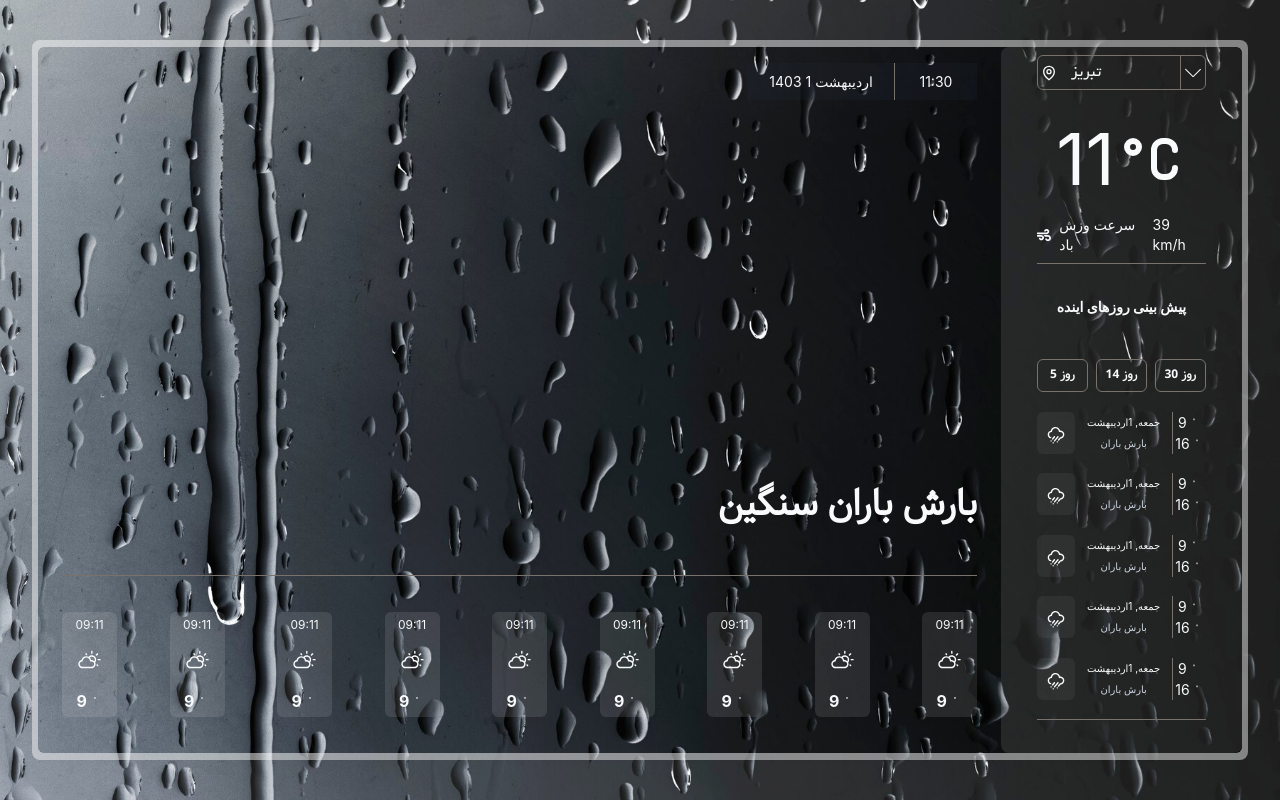
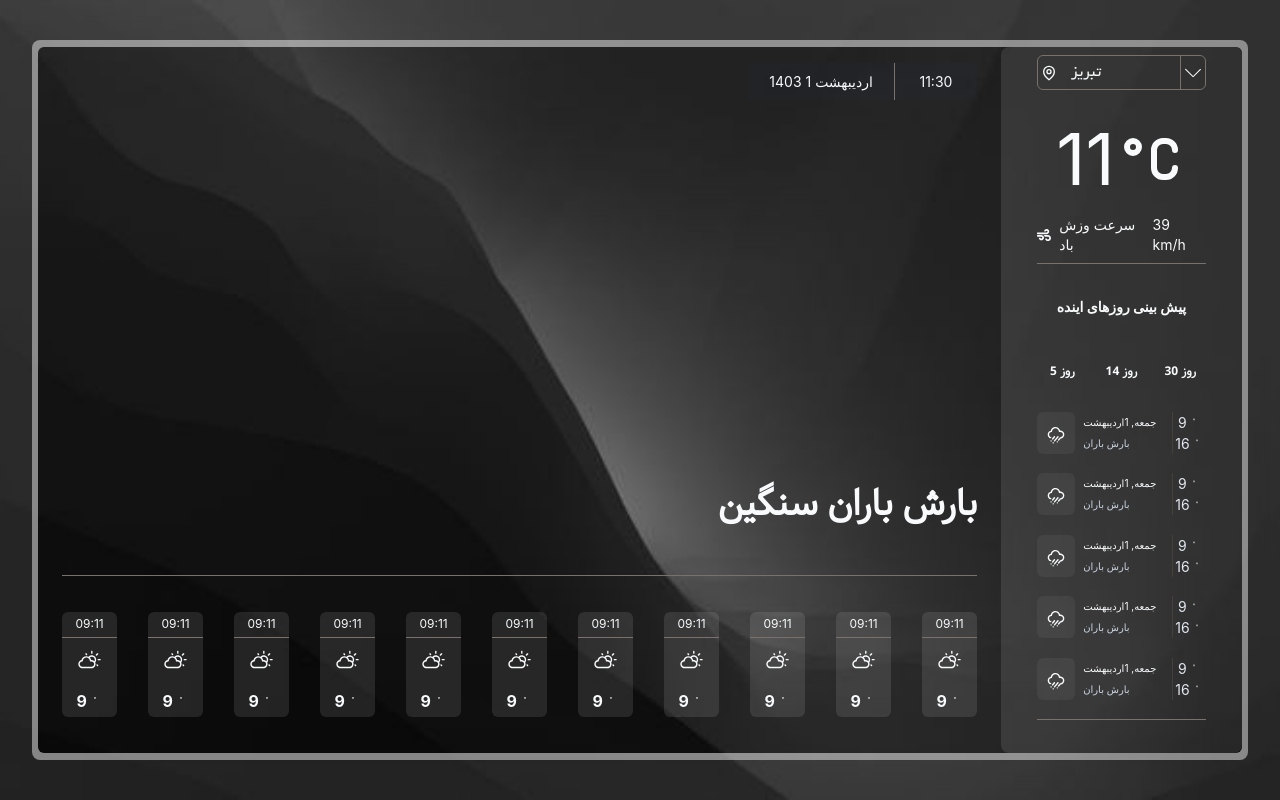
Before and after one commit to soheila-entezar/weather, a React (Create React App) app in the folder client/: page / in a window 1280 px wide. Built offline with nearby package versions, Linux system fonts and the light colour scheme.

Commit message:
fix css detail

```diff
--- a/client/src/App.css
+++ b/client/src/App.css
@@ -78,7 +78,7 @@
   font-style: normal;
 }
 .backImage{
-  background-image: url('../public/Images/rainy\ glass.png');
+  background-image: url('../public/Images/image_02_06_2024_941.jpg');
   background-size: cover;
   background-position: center;
   background-repeat: no-repeat;
--- a/client/src/Components/DailyWeatherOverview/DailyWeatherOverview.js
+++ b/client/src/Components/DailyWeatherOverview/DailyWeatherOverview.js
@@ -28,7 +28,8 @@ function DailyWeatherOverview() {
           <SelctedWeathersTimeStatus />
           <SelctedWeathersTimeStatus />
           <SelctedWeathersTimeStatus />
-
+          <SelctedWeathersTimeStatus />
+          <SelctedWeathersTimeStatus />
         </div>
       </div>
     </div>
--- a/client/src/Components/ForecastTimeRange/ForecastTimeRange.js
+++ b/client/src/Components/ForecastTimeRange/ForecastTimeRange.js
@@ -9,15 +9,15 @@ function ForecastTimeRange() {
       <div className="w-[20%] rounded-md text-slate-50 bg-opacity-5 bg-white text-2xl flex flex-grow items-center justify-center">
         <WiRainWind />
       </div>
-      <div className="w-[55%] flex flex-grow items-center justify-center flex-wrap">
+      <div className="w-[55%] flex flex-grow items-center justify-startr flex-wrap pl-2">
         <div className="text-[10px] text-slate-50">جمعه, 1اردیبهشت</div>
         <div className="text-[10px] text-slate-300">بارش باران</div>
       </div>
-      <div className="w-[20%] border-l-[1px] border-stone-500  ">
-        <div className="w-[100%] text-[14px] text-slate-50 flex justify-center  flex-grow items-center">9 <WiDegrees />
+      <div className="w-[20%] border-l-[1px] border-stone-700  ">
+        <div className="w-[100%] text-[14px] text-slate-200 flex justify-center  flex-grow items-center">9 <WiDegrees />
 
         </div>
-        <div className=" w-[100%] text-[14px] text-slate-50 flex justify-center flex-grow items-center">16 <WiDegrees />
+        <div className=" w-[100%] text-[14px] text-slate-200 flex justify-center flex-grow items-center">16 <WiDegrees />
 
         </div>
       </div>
--- a/client/src/Components/SelctedWeathersTimeStatus/SelctedWeathersTimeStatus.js
+++ b/client/src/Components/SelctedWeathersTimeStatus/SelctedWeathersTimeStatus.js
@@ -4,7 +4,7 @@ import { WiDegrees } from "react-icons/wi";
 function SelctedWeathersTimeStatus() {
   return (
     <div className="w-[30%] md:w-[6%] h-[30%] md:h-[60%] bg-white  bg-opacity-10 rounded-md flex justify-center flex-wrap">
-      <div className=" w-[100%] h-[25%] text-slate-50 flex flex-grow justify-center items-center text-[12px]">09:11</div>
+      <div className=" w-[80%] h-[25%] text-slate-50 flex flex-grow justify-center items-center text-[12px]  border-b-[1px] border-stone-500 ">09:11</div>
       <div className="w-[45%] h-[40%] text-slate-50 flex flex-grow justify-center items-center text-[25px] "><WiDayCloudy /></div>
       <div className="w-[100%] h-[25%] text-slate-50 flex flex-grow justify-center items-center font-bold">9<WiDegrees /></div>
     </div>
--- a/client/src/Components/WeatherForecast/WeatherForecast.js
+++ b/client/src/Components/WeatherForecast/WeatherForecast.js
@@ -8,13 +8,13 @@ function WeatherForecast() {
       پیش بینی روزهای اینده
     </div>
     <div className=" w-[100%] h-[8%] flex justify-between">
-      <button className="w-[30%]  border-[1px] border-stone-500 rounded-md  text-slate-50 text-[12px] font-['samimBoldWoff2']">
+      <button className="w-[30%] h-[80%] border-[1px]  rounded-md  border-none hover:bg-opacity-[0.5] hover:bg-neutral-800 text-slate-50 text-[12px] font-['samimBoldWoff2'] ">
         5 روز
       </button>
-      <button className="w-[30%]  border-[1px] border-stone-500 rounded-md text-slate-50 text-[12px] font-['samimBoldWoff2']">
+      <button className="w-[30%] h-[80%] border-[1px]  border-none  rounded-md hover:bg-opacity-[0.5] hover:bg-neutral-800 text-slate-50 text-[12px] font-['samimBoldWoff2']">
         14 روز
       </button>
-      <button className="w-[30%]  border-[1px] border-stone-500 rounded-md text-slate-50 text-[12px] font-['samimBoldWoff2']">
+      <button className="w-[30%] h-[80%] border-[1px]  border-none  rounded-md hover:bg-opacity-[0.5] hover:bg-neutral-800 text-slate-50 text-[12px] font-['samimBoldWoff2']">
         30 روز
       </button>
     </div>
```
Also changed, not shown: client/public/Images/e1fbefa49a1a795832ec14760d34fb37.jpg (added).
